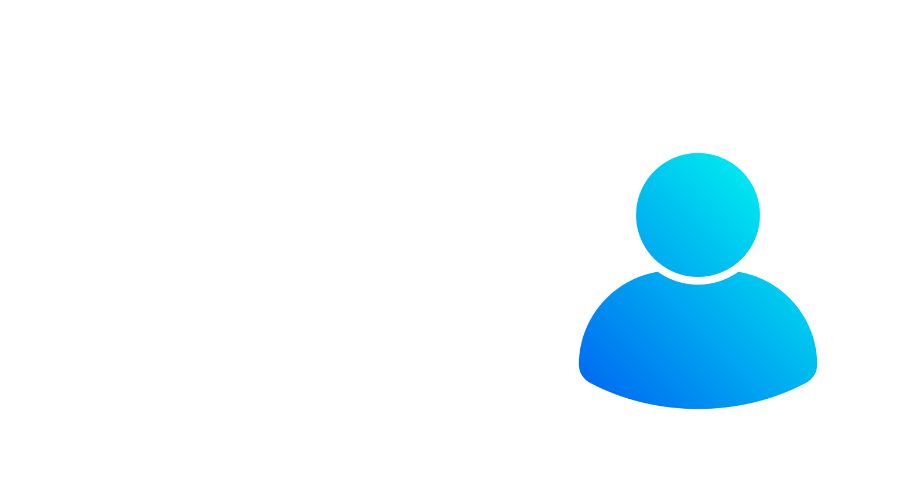
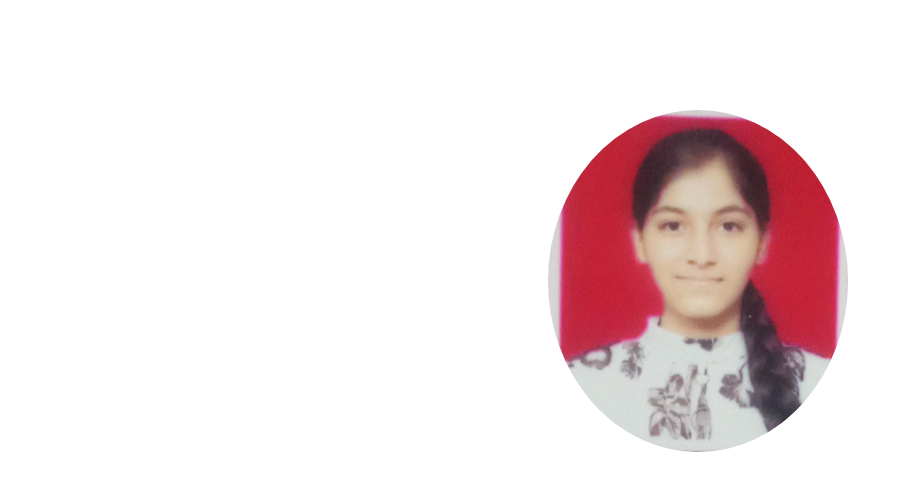
Before and after one commit to Maitreyee-Patil/Portfolio, a plain HTML site: page index.html in a window 1280 px wide. Shown: the part 92-594 px from the top of the page, 372-1280 px from the left. Drawn offline with nearby package versions, Linux system fonts and the light colour scheme.

Commit message:
Update index.html

```diff
--- a/index.html
+++ b/index.html
@@ -69,7 +69,7 @@
                 </div>
                 <!-- image -->
                 <div class="image">
-                    <img src="profile.png" alt="">
+                    <img src="Maitreyee passport.jpg" alt="">
                 </div>
             </div>
 
```
